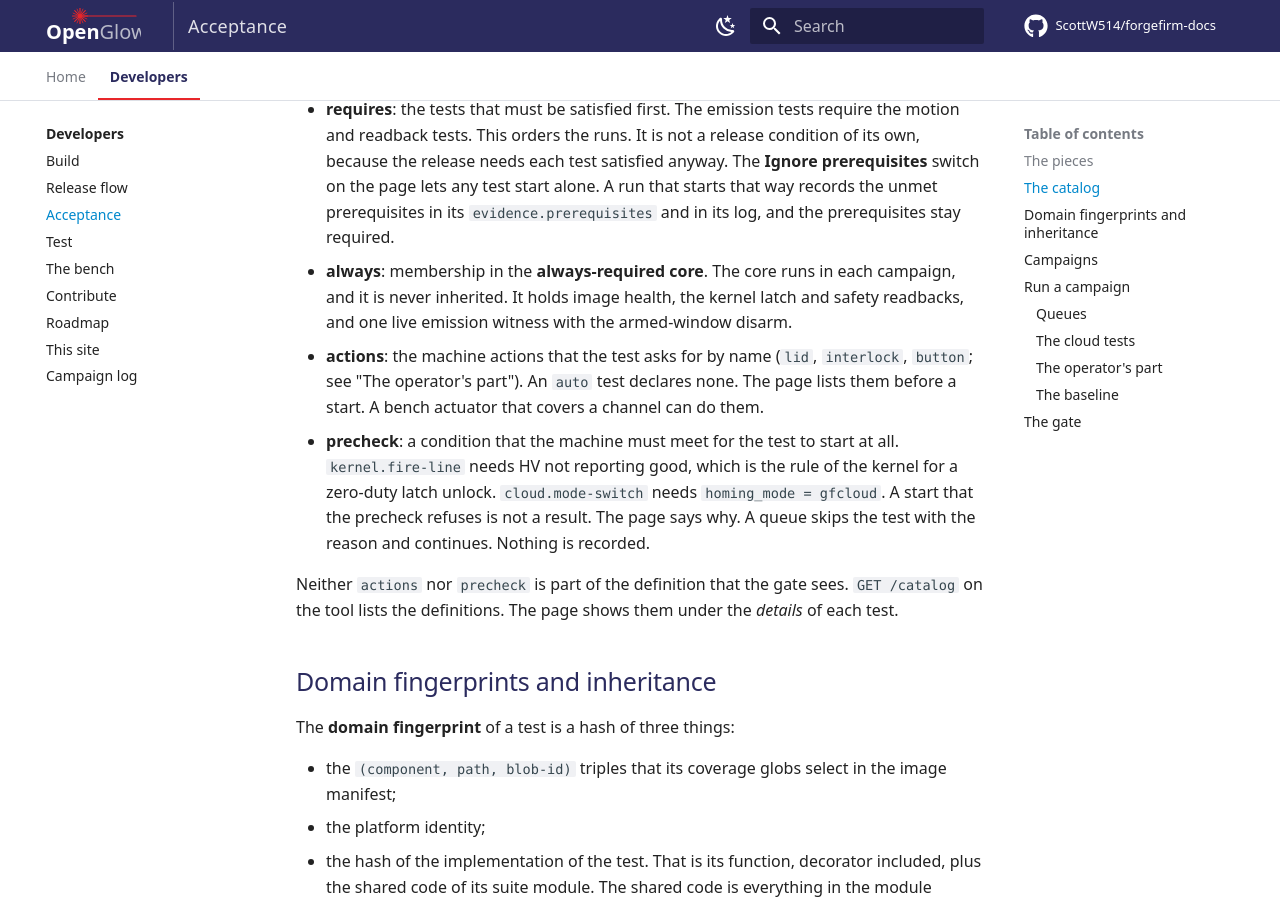
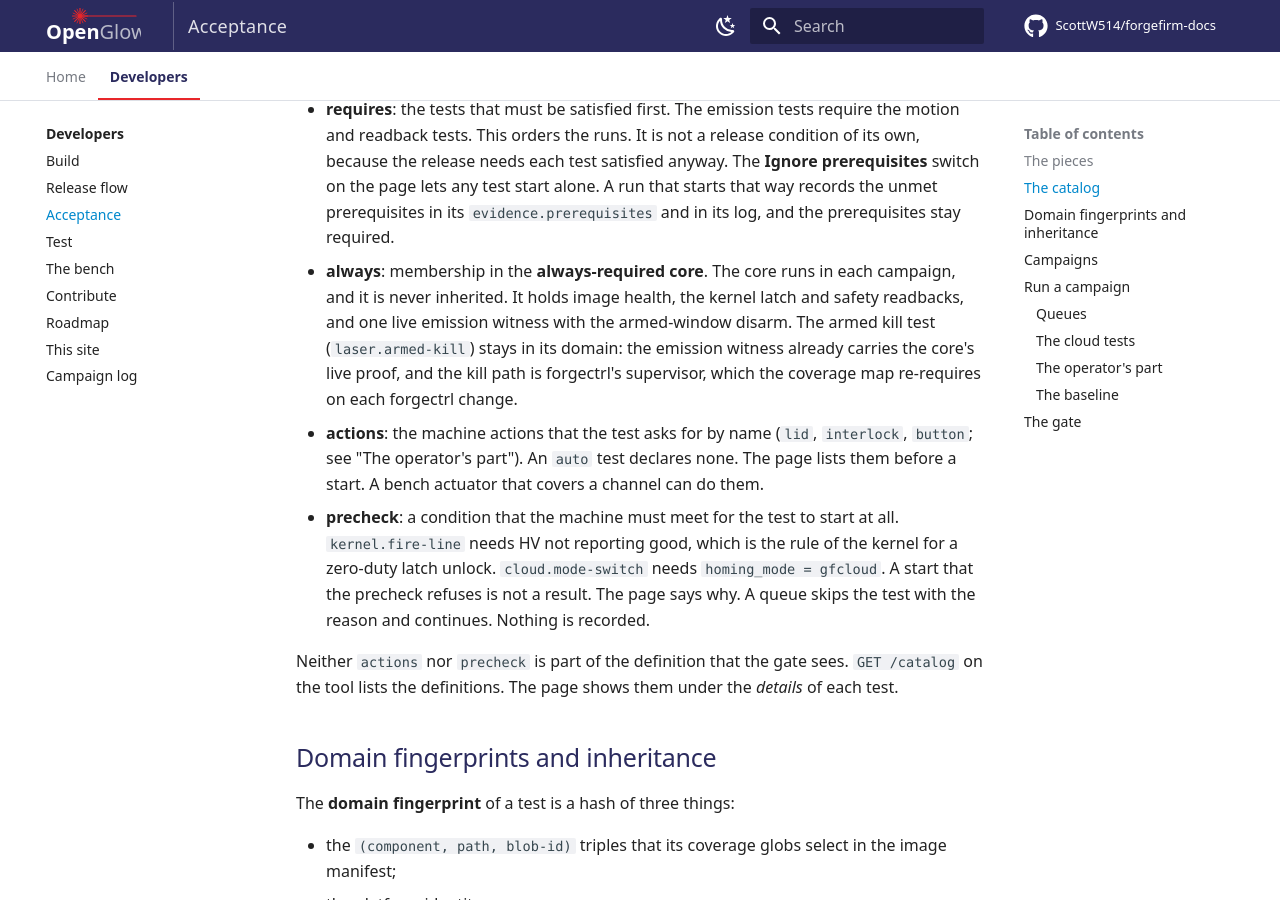
Before and after one commit to openglow-org/forgefirm-docs, an MkDocs documentation site: the page built from docs/developers/acceptance.md, in a window 1280 px wide and 900 px high, scrolled down 1700 px. Built offline with MkDocs 1.6.1 and Material for MkDocs 9.7.7, drawn with Linux system fonts in a browser that asks for light colours; comment, search, counter and statistics services are not loaded.

Commit message:
acceptance: the armed kill test stays in its domain
The always-required core keeps one live emission witness with the
armed-window disarm. laser.armed-kill stays in the laser domain: its kill
path is the forgectrl supervisor, which the coverage map re-requires on
each forgectrl change.

```diff
--- a/docs/developers/acceptance.md
+++ b/docs/developers/acceptance.md
@@ -63,7 +63,10 @@ Each test declares, in code (`forgetest/forgetest/suite/*.py`):
 - **always**: membership in the **always-required core**. The core runs in
   each campaign, and it is never inherited. It holds image health, the
   kernel latch and safety readbacks, and one live emission witness with the
-  armed-window disarm.
+  armed-window disarm. The armed kill test (`laser.armed-kill`) stays in its
+  domain: the emission witness already carries the core's live proof, and
+  the kill path is forgectrl's supervisor, which the coverage map re-requires
+  on each forgectrl change.
 - **actions**: the machine actions that the test asks for by name (`lid`,
   `interlock`, `button`; see "The operator's part"). An `auto` test declares
   none. The page lists them before a start. A bench actuator that covers a
```
